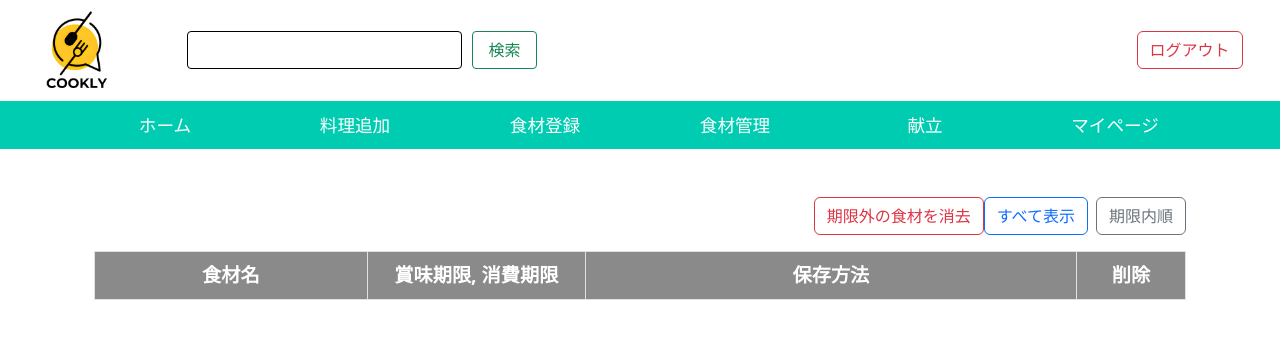
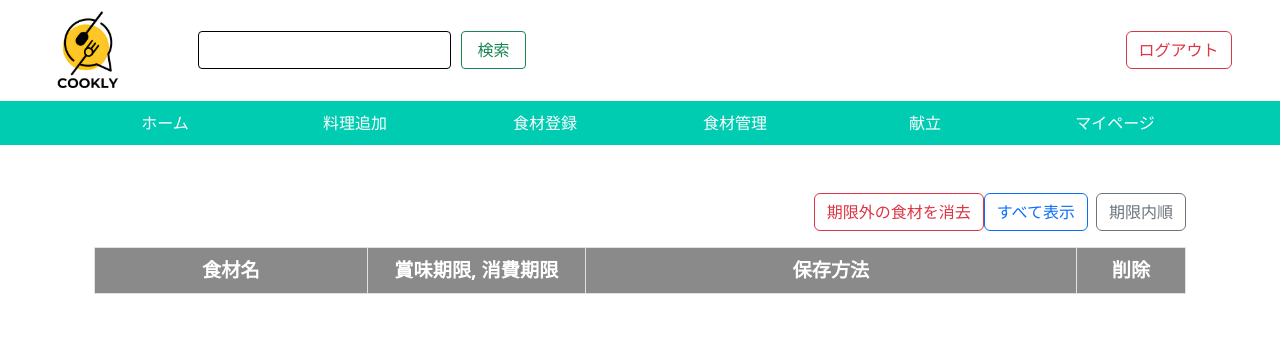
Before and after one commit to yamashita3303/cookly, a Django app: page /food_management/ in a window 1280 px wide. Shown: the top 339 px of the page. Run offline with Django 4.2, Linux system fonts and the light colour scheme; a user stored in the database is signed in; data comes from the database, SQL or seed files in the repository; lists and menus that the app fills with data are empty; some libraries are stand-ins or nearby versions.

Commit message:
food_management.htmlの見た目の変更

```diff
--- a/app/templates/app/food_management.html
+++ b/app/templates/app/food_management.html
@@ -7,11 +7,6 @@
     <!-- Bootstrap CSS -->
     <link href="https://cdn.jsdelivr.net/npm/bootstrap@5.3.2/dist/css/bootstrap.min.css" rel="stylesheet">
     <style>
-        /* 全体のフォントサイズと行間を調整 */
-        body {
-            font-size: 1.1rem; /* 基本のフォントサイズを少し大きく */
-            line-height: 1.6;  /* 行間を広くして読みやすく */
-        }
 
         h1 {
             font-size: 2rem;
```
